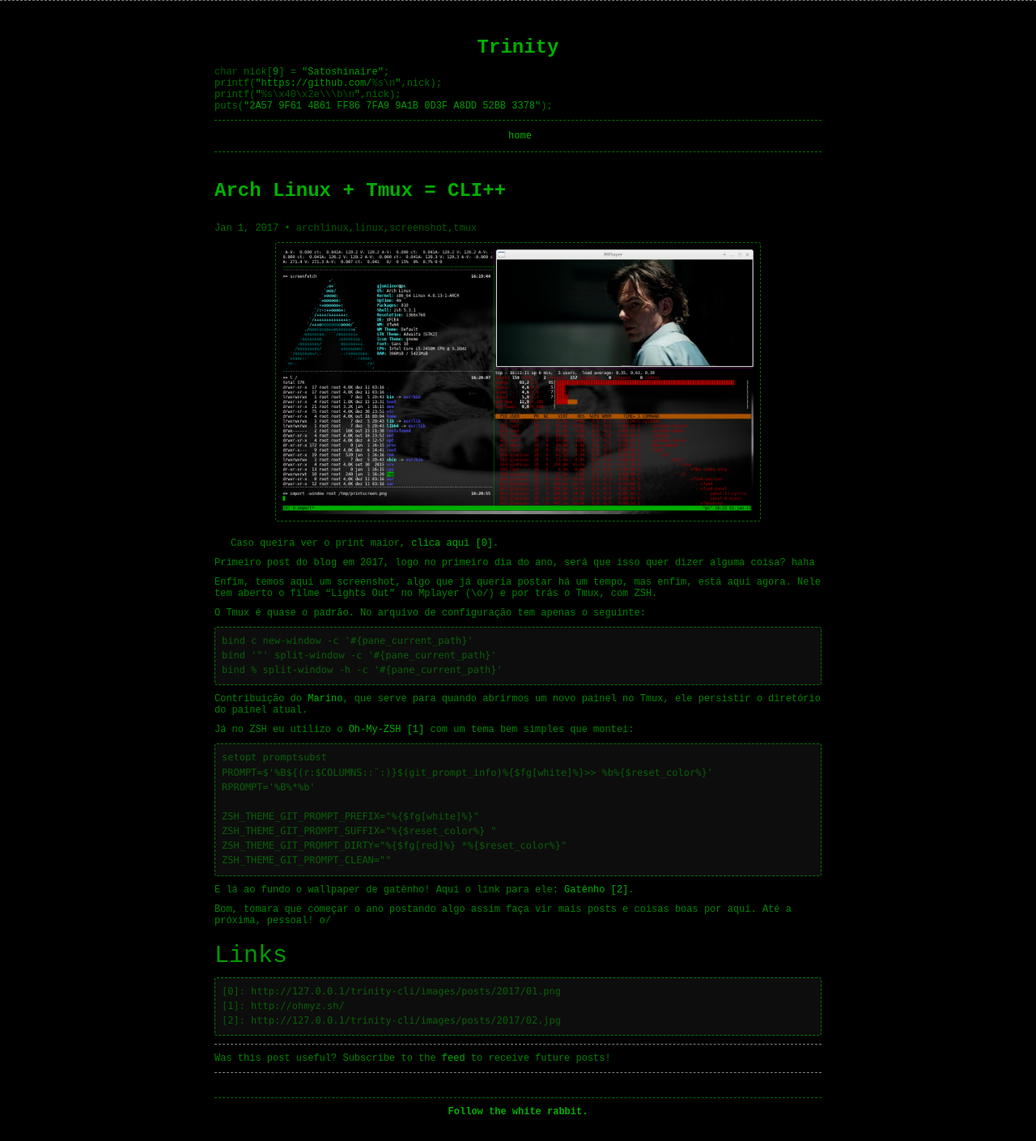
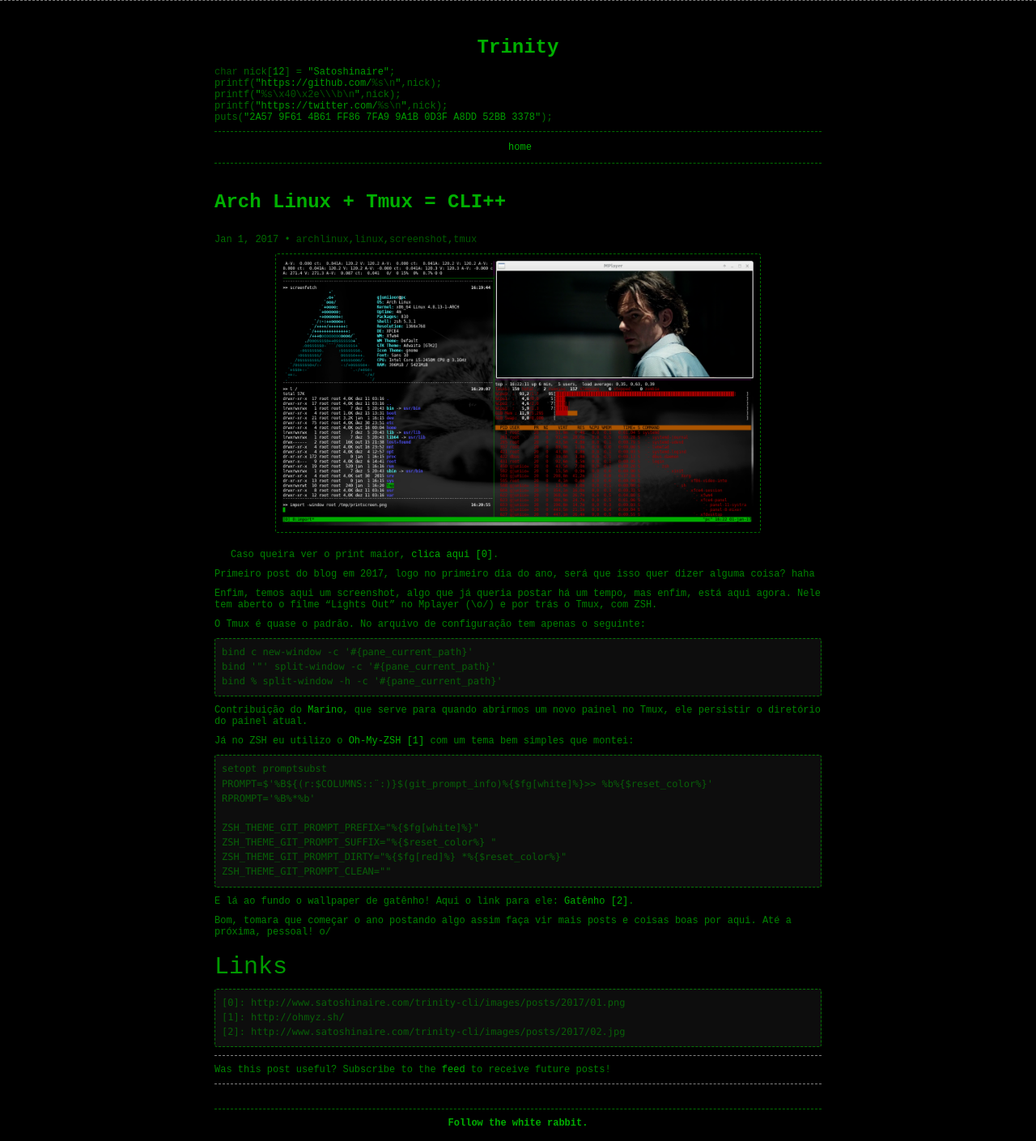
Before and after one commit to Satoshinaire/trinity-cli, a Jekyll site: the page built from docs/_posts/2017/2017-01-01-arch-linux-tmux.md, in a window 1280 px wide. Shown: the whole page at 81% size. Built offline with Jekyll 4.4.1, drawn with Linux system fonts in a browser that asks for light colours.

Commit message:
Update config

```diff
--- a/docs/_config.yml
+++ b/docs/_config.yml
@@ -2,7 +2,7 @@
 title: "Trinity"
 bye_message: "Follow the white rabbit."
 baseurl: "/trinity-cli/"
-url: "http://127.0.0.1"
+url: "http://www.satoshinaire.com"
 #disqus: satoshinaire
 
 # Header settings
@@ -14,7 +14,7 @@ source_code:
     server: "github.com"
     nick: "Satoshinaire"
 blog:
-    server: "wordpress.com"
+    server: "twitter.com"
     nick: "satoshinaire"
 fingerprint_key: "2A57 9F61 4B61 FF86 7FA9  9A1B 0D3F A8DD 52BB 3378"
 
--- a/docs/_includes/header.html
+++ b/docs/_includes/header.html
@@ -2,7 +2,7 @@
   <div class="col-lg-8 col-lg-offset-2">
     <h1 class="">{{ site.title }}</h1>
     <p>
-      <span class="reserved">char</span> nick[<span class="number">9</span>] = <span class="string">"{{ site.nick }}"</span>;
+      <span class="reserved">char</span> nick[<span class="number">{{ site.nick | size }}</span>] = <span class="string">"{{ site.nick }}"</span>;
     </p>
     <p>
       printf(<a href="https://{{ site.source_code.server }}/{{ site.source_code.nick }}" target="_blank"><span class="string">"https://{{ site.source_code.server }}/<span class="reserved">%s\n</span>"</span></a>,nick);
@@ -10,9 +10,9 @@
     <p>
       printf(<span class="string">"<span class="reserved">%s\x40</span>{{ site.mail.domain }}<span class="reserved">\x2e\\\b</span>{{ site.mail.ext }}<span class="reserved">\n</span>"</span>,nick);
     </p>
-    <!-- <p>
-            printf(<a href="https://{{ site.blog.nick }}.{{ site.blog.server }}" target="_blank"><span class="string">"https://<span class="reserved">%s</span>.{{ site.blog.server }}<span class="reserved">\n</span>"</span></a>,nick);
-        </p> -->
+    <p>
+      printf(<a href="https://{{ site.blog.server }}/{{ site.blog.nick }}" target="_blank"><span class="string">"https://{{ site.blog.server }}/<span class="reserved">%s</span><span class="reserved">\n</span>"</span></a>,nick);
+    </p>
     <p>
       puts(<a href="{{ site.baseurl }}misc/pubkey.gpg.txt" target="_blank"><span class="string">"{{ site.fingerprint_key }}"</span></a>);
     </p>
```
